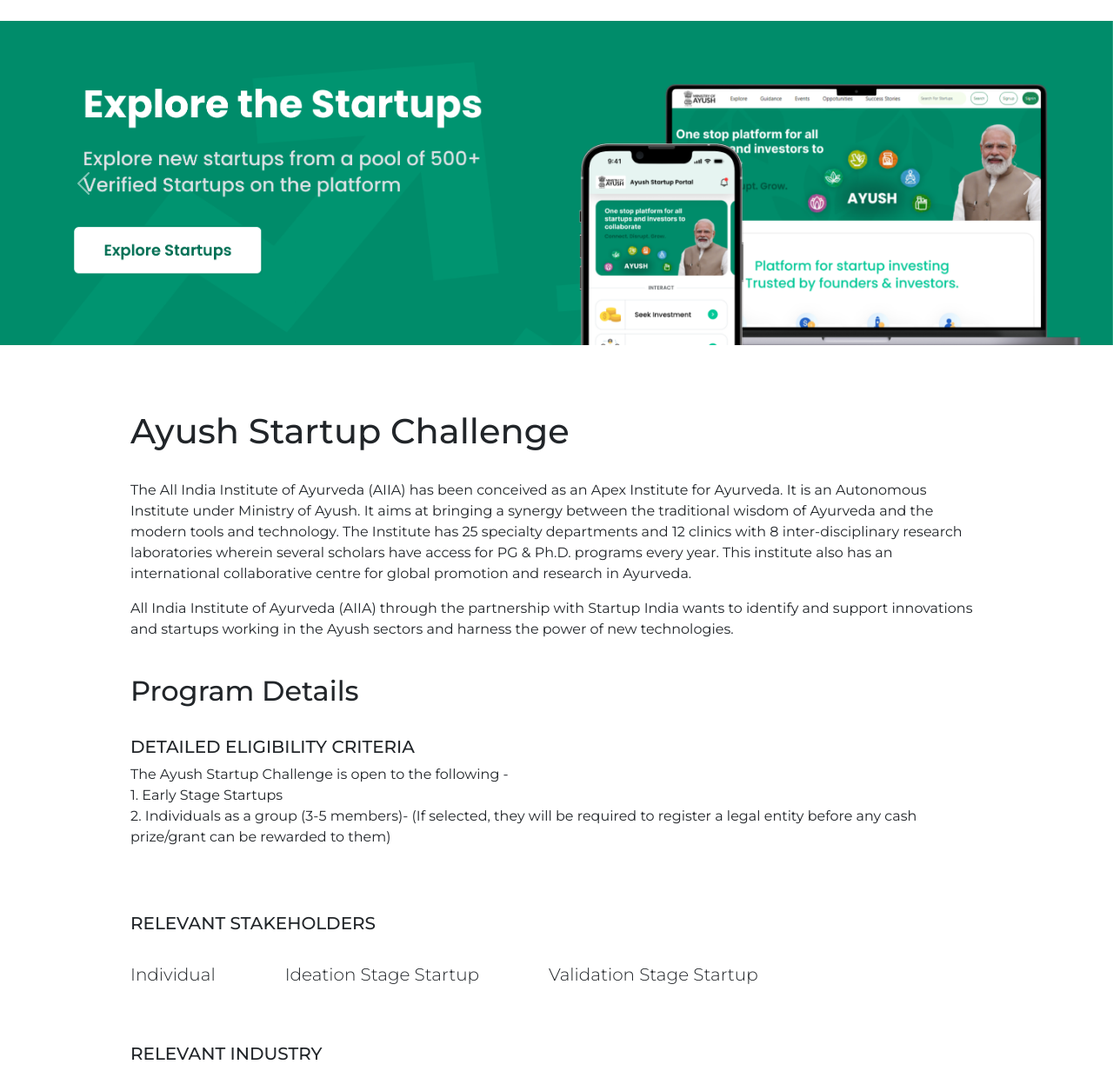
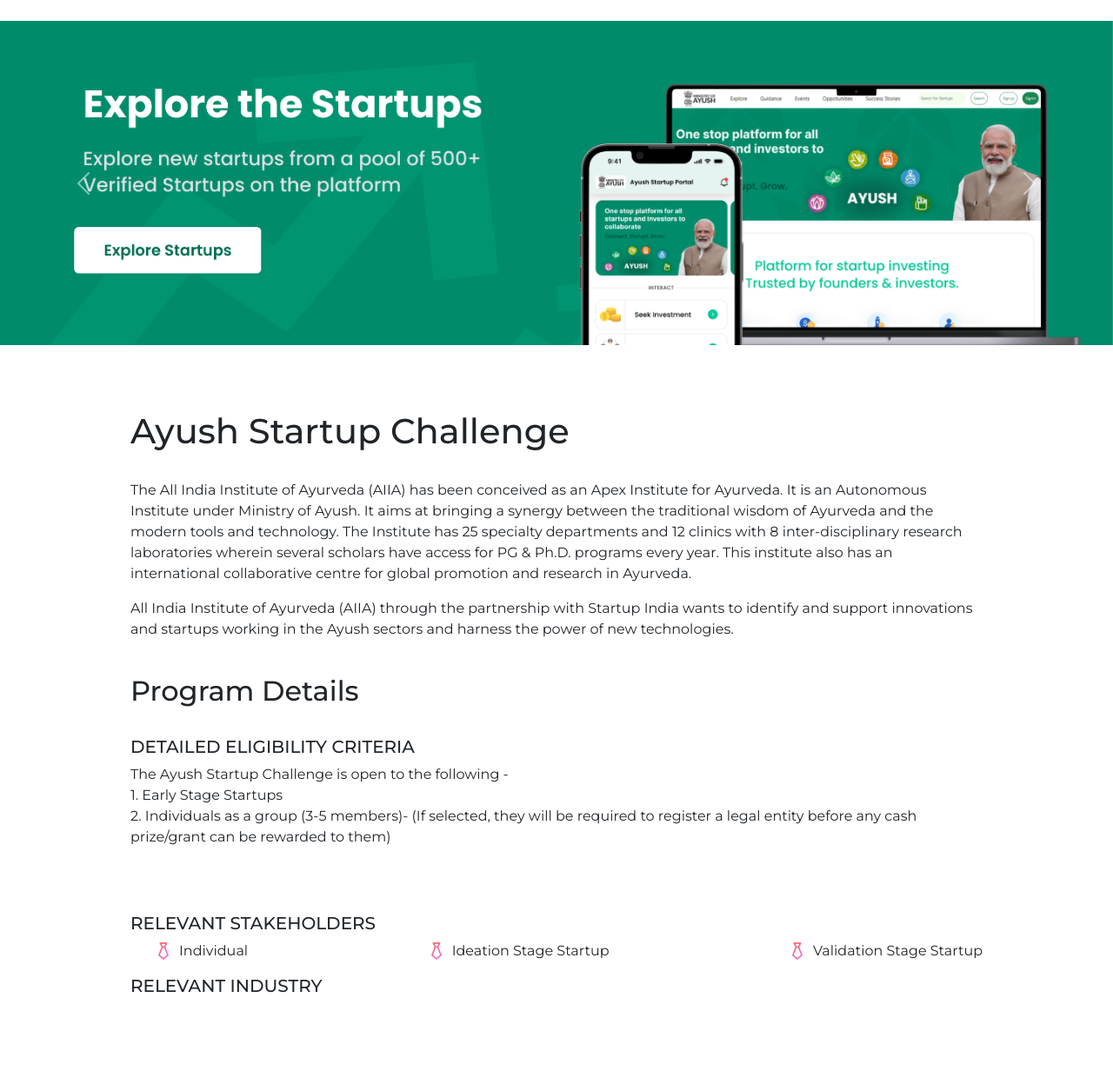
Before and after one commit to sanjithsmurthy/ayush-startup-portal, a Django app: page / in a window 1280 px wide; the page is wider, and only the part inside the window is pictured. Shown: the part 96-1328 px from the top of that part at 87% size. After the commit the page ends 1238 px from the top of that part, so only its background shows below. Run offline with Django 5.2, Linux system fonts and the light colour scheme.

Commit message:
refactor: Update styles.css for relevant stakeholders and industry

```diff
--- a/startup-ayush-portal/project/app/static/app/styles.css
+++ b/startup-ayush-portal/project/app/static/app/styles.css
@@ -79,25 +79,25 @@ body {
     margin: 1.563rem 3.125rem 0 3.125rem;
     padding: 3.125rem 6.25rem 0 6.25rem;
 }
+
 .releStake  {
+    display: flex;
+    list-style: none;
+    align-items: center;
+    justify-content: space-between;
+}
 
-  display: flex;
-  background-color: white;
-
+.releStake>li {
+    background: url(./tie.png) no-repeat;
+    background-size: contain;
+    padding-left: 1.5rem;
 }
 
 .Stake_Industry{
     margin: 1.563rem 3.125rem 0 3.125rem;
     padding: 3.125rem 6.25rem 0 6.25rem
- }
-.releStake > div {
-    background-color: white;
-    margin: 1.5rem 5rem 4rem 0rem;
-    padding: 0rem;
-    font-size: 20px;
-    font-weight:350;
+}
 
-  }
 /* #follow-section {
     width: 5.875rem;
     height: 1.5rem;
--- a/startup-ayush-portal/project/app/templates/app/index.html
+++ b/startup-ayush-portal/project/app/templates/app/index.html
@@ -123,11 +123,11 @@
     </div>
     <div class="Stake_Industry">
     <h5>RELEVANT STAKEHOLDERS</h5>
-        <div class="releStake">
-                <div>Individual</div>
-                <div>Ideation Stage Startup</div>
-                <div>Validation Stage Startup</div>
-        </div>
+        <ul class="releStake">
+            <li>Individual</li>
+            <li>Ideation Stage Startup</li>
+            <li>Validation Stage Startup</li>
+        </ul>
     <h5>RELEVANT INDUSTRY</h5>
         <div class="">
 
```
